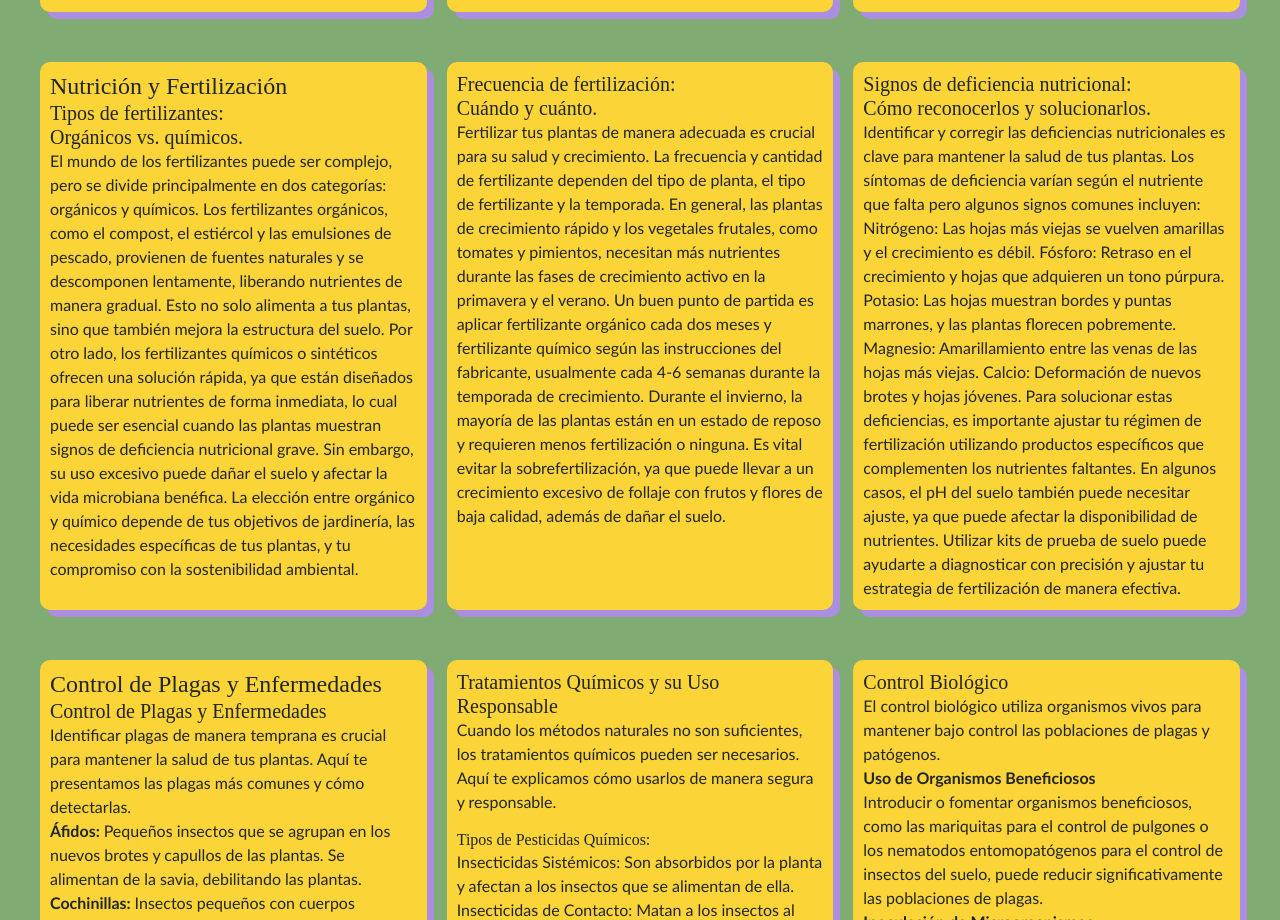
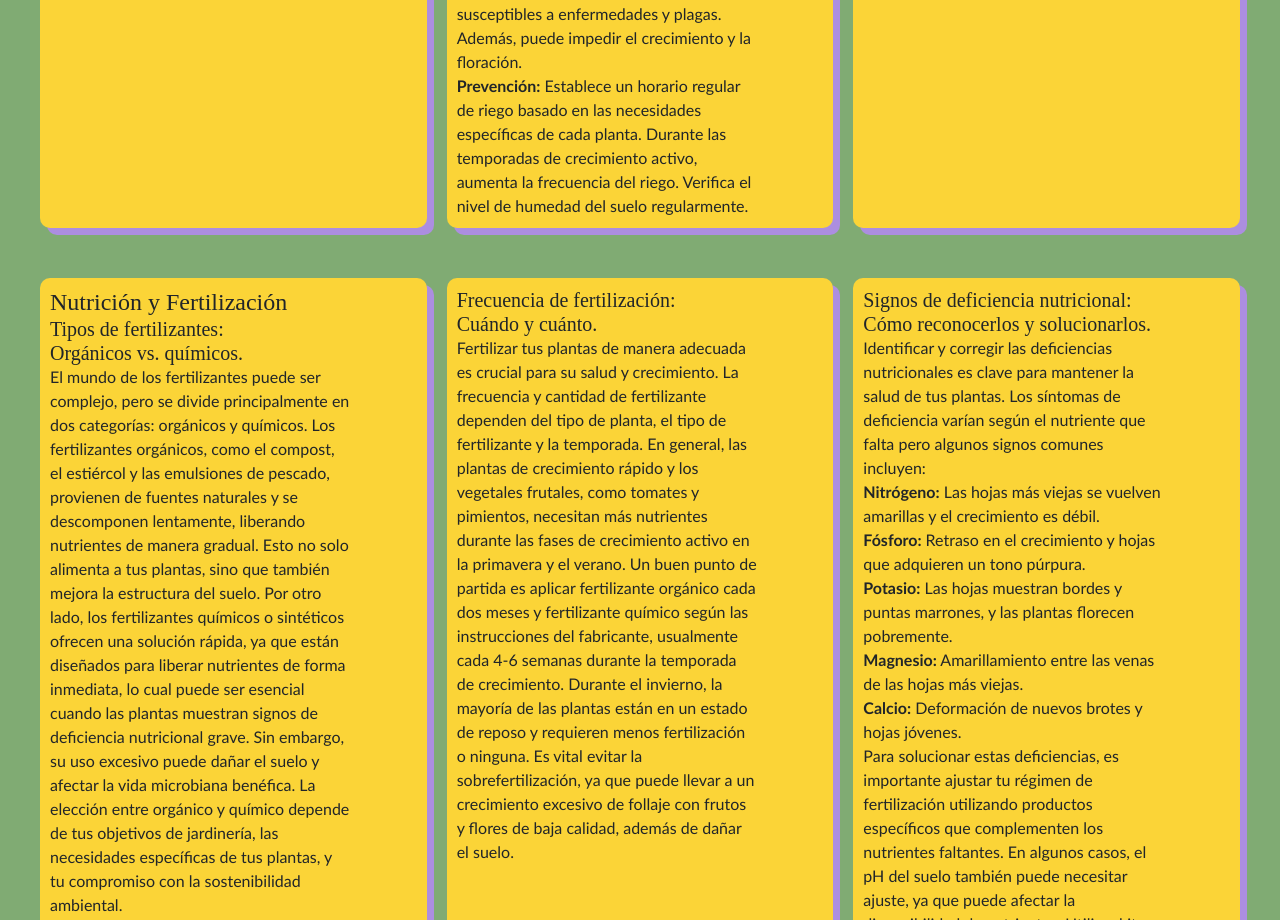
Before and after one commit to jessicavv2023/Home-Blooms-, a plain HTML site: page blog.html in a window 1280 px wide. Shown: the part 1880-2800 px from the top of the page. Drawn offline with nearby package versions, Linux system fonts and the light colour scheme.

Commit message:
Cambios en footer, css, y reemplazo de img en la página de index.html sección About Us.

```diff
--- a/blog.html
+++ b/blog.html
@@ -248,18 +248,24 @@
           Identificar y corregir las deficiencias nutricionales es clave para
           mantener la salud de tus plantas. Los síntomas de deficiencia varían
           según el nutriente que falta pero algunos signos comunes incluyen:
-          Nitrógeno: Las hojas más viejas se vuelven amarillas y el crecimiento
-          es débil. Fósforo: Retraso en el crecimiento y hojas que adquieren un
-          tono púrpura. Potasio: Las hojas muestran bordes y puntas marrones, y
-          las plantas florecen pobremente. Magnesio: Amarillamiento entre las
-          venas de las hojas más viejas. Calcio: Deformación de nuevos brotes y
-          hojas jóvenes. Para solucionar estas deficiencias, es importante
-          ajustar tu régimen de fertilización utilizando productos específicos
-          que complementen los nutrientes faltantes. En algunos casos, el pH del
-          suelo también puede necesitar ajuste, ya que puede afectar la
-          disponibilidad de nutrientes. Utilizar kits de prueba de suelo puede
-          ayudarte a diagnosticar con precisión y ajustar tu estrategia de
-          fertilización de manera efectiva.
+          <br />
+          <strong>Nitrógeno:</strong> Las hojas más viejas se vuelven amarillas
+          y el crecimiento es débil. <br />
+          <strong> Fósforo: </strong>Retraso en el crecimiento y hojas que
+          adquieren un tono púrpura. <br />
+          <strong> Potasio:</strong> Las hojas muestran bordes y puntas
+          marrones, y las plantas florecen pobremente. <br />
+          <strong>Magnesio:</strong> Amarillamiento entre las venas de las hojas
+          más viejas. <br />
+          <strong> Calcio:</strong> Deformación de nuevos brotes y hojas
+          jóvenes. <br />
+          Para solucionar estas deficiencias, es importante ajustar tu régimen
+          de fertilización utilizando productos específicos que complementen los
+          nutrientes faltantes. En algunos casos, el pH del suelo también puede
+          necesitar ajuste, ya que puede afectar la disponibilidad de
+          nutrientes. Utilizar kits de prueba de suelo puede ayudarte a
+          diagnosticar con precisión y ajustar tu estrategia de fertilización de
+          manera efectiva.
         </p>
       </div>
     </section>
@@ -296,9 +302,9 @@
           Cuando los métodos naturales no son suficientes, los tratamientos
           químicos pueden ser necesarios. Aquí te explicamos cómo usarlos de
           manera segura y responsable. <br />
-        </p>
-        <h6 class="card-title">Tipos de Pesticidas Químicos:</h6>
-        <p class="card-text">
+
+          <strong> Tipos de Pesticidas Químicos:</strong> <br />
+
           Insecticidas Sistémicos: Son absorbidos por la planta y afectan a los
           insectos que se alimentan de ella. <br />
           Insecticidas de Contacto: Matan a los insectos al entrar en contacto
@@ -351,6 +357,22 @@
         </p>
       </div>
     </section>
+      <!-- footer  -->
+      <footer class="footerDiv">
+        <div class="divfooter ">
+          <div class="imgredes"><div class="divHBfooter">
+              <h6 class="HBfooter">Home Blooms Copyright © 2023</h6>
+            </div>
+            <a href="https://www.facebook.com/?locale=es_LA" class="footerStyleLink" target="_blank">
+            <img class="imgfooter" src="/src/redes-02.png" alt="" /></a>
+            <a href="https://www.instagram.com/ " class="footerStyleLink" target="_blank">
+            <img class="imgfooter" src="/src/redes-03.png" alt="" /></a>
+            <a href="https://web.whatsapp.com/" class="footerStyleLink" target="_blank">
+            <img class="imgfooter" src="/src/redes-04.png" alt="" /></a>
+            <a href="https://www.tiktok.com/login?lang=es&redirect_url=https%3A%2F%2Fwww.tiktok.com%2Fupload%3Flang%3Des" class="footerStyleLink" target="_blank">
+            <img class="imgfooter" src="/src/redes-05.png" alt="" /></a>
+        </div>
+      </footer>
     <!-- Script de boostrap -->
     <script
       src="https://cdn.jsdelivr.net/npm/@popperjs/core@2.11.8/dist/umd/popper.min.js"
--- a/css/style.css
+++ b/css/style.css
@@ -148,9 +148,14 @@ body {
 .card-text {
   font-family: "Gill Sans", "Gill Sans MT", Calibri, "Trebuchet MS", sans-serif;
   text-decoration: none;
+  width: 82%;
 }
 .card-footer {
   border-top: var(--bs-card-border-width) solid #ac8ee0;
+}
+.card-body {
+  margin: 4px;
+  margin-top: 20px;
 }
 div div a {
   color: #ac8ee0;
```
Also changed, not shown: contact.html (+15 -12 lines), index.html (+7 -5 lines), shop.html (+8 -7 lines).
